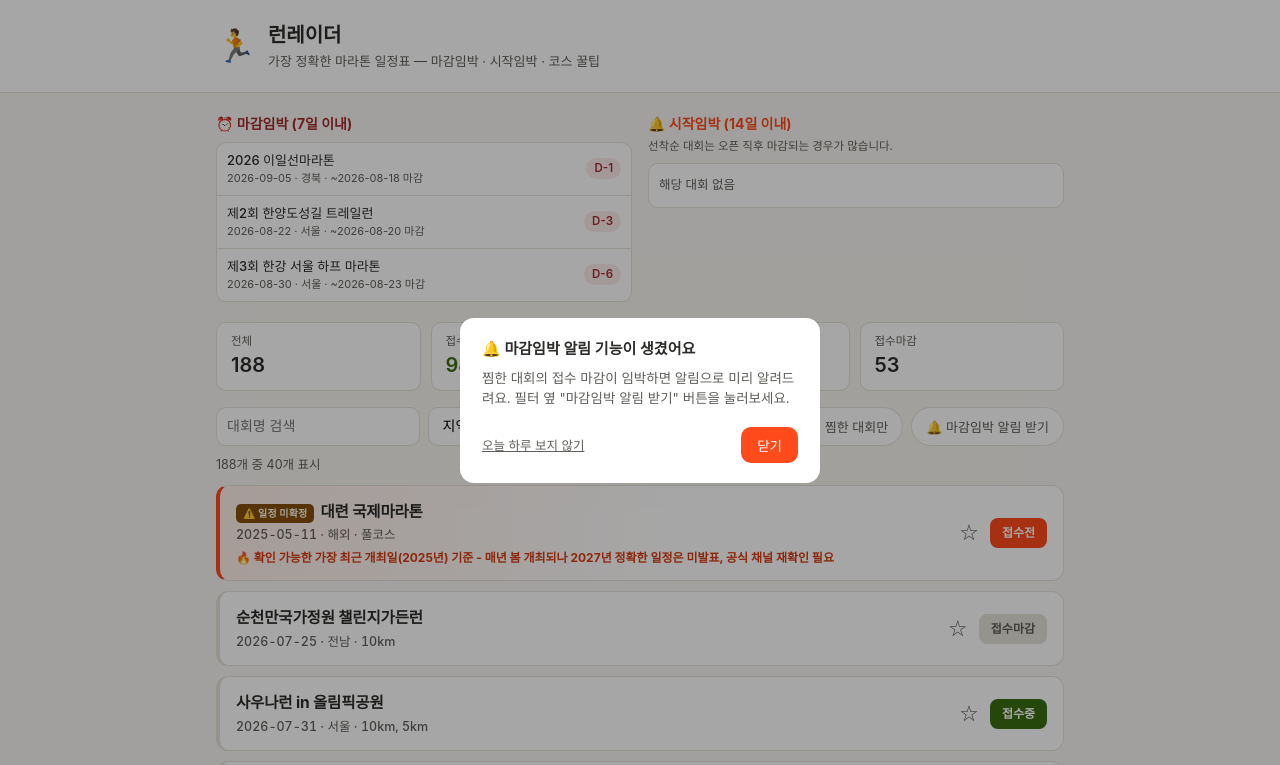
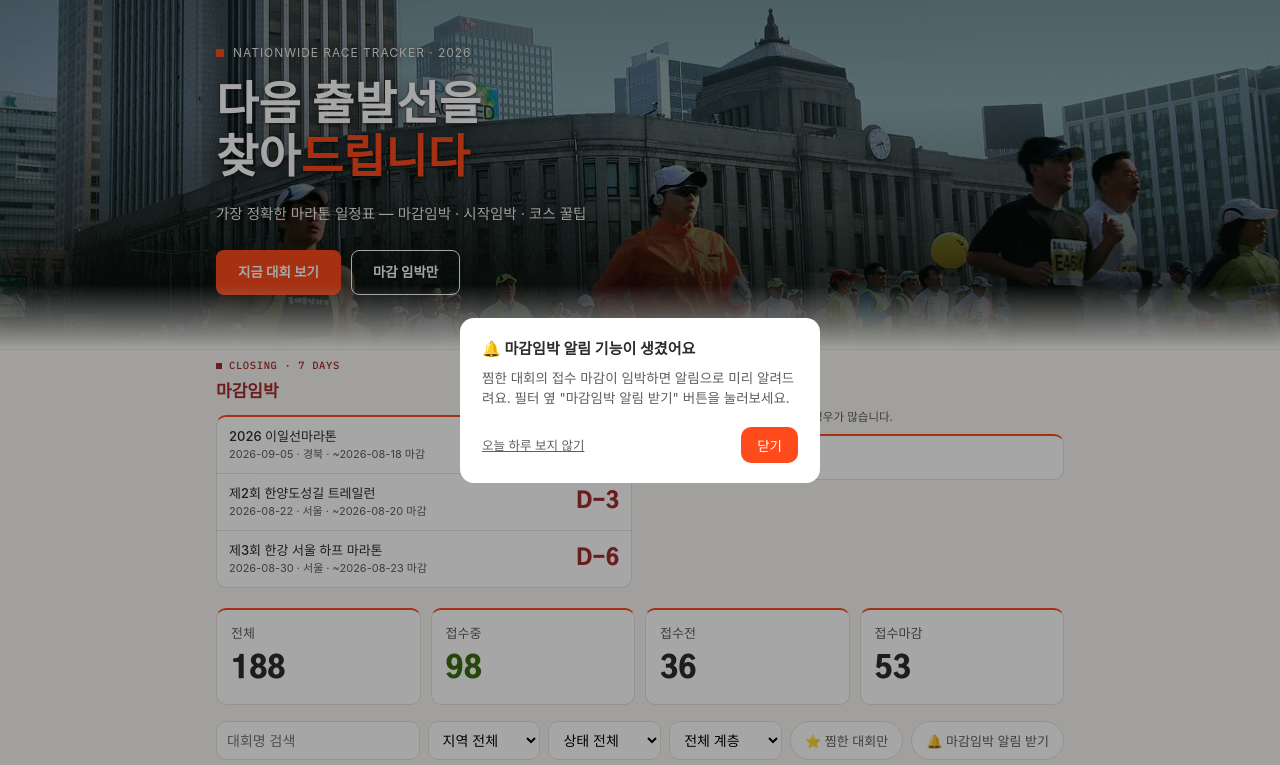
Before and after one commit to ARIRANG-CHIKI/Runraider, a website: page index.html in a window 1280 px wide. Shown: the top 765 px of the page. Drawn offline with Linux system fonts and the light colour scheme.

Commit message:
feat: photo hero, bold D-day/stat typography, schedule-table race list
- Header becomes a photo hero (Seoul International Marathon, CC BY-SA 2.0)
  with eyebrow, headline, and CTA buttons linking to #urgency/#race-list
- Urgency (closing/opening) sections get large Gothic A1 D-day numbers
  and eyebrow labels instead of small pill badges
- Stat cards get bold Gothic A1 numbers and an accent top border
- Race list restructured into a schedule-table grid (date / name·region /
  distance / status columns) with a header row, replacing the card list
- Detail page gets matching typography touches and an accent top border,
  existing gradient hero kept as-is
- Existing accent orange (#ff4a1c), notification/recommendation/favorites
  features all left untouched
- Added photo credit line in the footer per CC BY-SA 2.0 attribution

```diff
--- a/app.js
+++ b/app.js
@@ -185,11 +185,13 @@ function renderList() {
   const listEl = document.getElementById("race-list");
   listEl.innerHTML = filtered.slice(0, visibleCount).map(x => `
     <a class="race-item${x.competitivenessNote ? " urgent" : ""}" href="race.html?id=${x.id}">
+      <span class="race-date">${x.date}</span>
       <div>
         <div class="race-name">${x.tier === "Tier1" ? '<span class="tier1-badge">Tier1</span>' : ""}${x.dateUncertain ? '<span class="uncertain-badge">⚠️ 일정 미확정</span>' : ""}${x.name}</div>
-        <div class="race-meta">${x.date} · ${x.region} · ${x.distances}</div>
+        <div class="race-meta">${x.region}</div>
         ${x.competitivenessNote ? `<div class="competitiveness-note">🔥 ${x.competitivenessNote}</div>` : ""}
       </div>
+      <span class="race-dist">${x.distances}</span>
       <div class="race-item-right">
         ${favButton(x.id)}
         <span class="status-badge ${statusClass(x.status)}">${x.status}</span>
--- a/index.html
+++ b/index.html
@@ -6,6 +6,9 @@
 <title>런레이더 | 가장 정확한 마라톤 일정표</title>
 <meta name="description" content="국내외 마라톤 대회 일정을 접수 마감임박·시작임박 순으로 확인하세요. 접수 상태 확인 시각까지 표시하는 가장 정확한 마라톤 일정표." />
 <link rel="stylesheet" href="style.css" />
+<link rel="preconnect" href="https://fonts.googleapis.com">
+<link rel="preconnect" href="https://fonts.gstatic.com" crossorigin>
+<link href="https://fonts.googleapis.com/css2?family=Gothic+A1:wght@700;900&family=IBM+Plex+Mono:wght@500;600;700&display=swap" rel="stylesheet">
 </head>
 <body>
   <div id="notice-popup" class="notice-popup" hidden>
@@ -19,14 +22,14 @@
     </div>
   </div>
 
-  <header class="site-header">
+  <header class="site-header hero">
     <div class="wrap">
-      <div class="brand">
-        <span class="brand-mark">🏃</span>
-        <div>
-          <h1>런레이더</h1>
-          <p class="tagline">가장 정확한 마라톤 일정표 — 마감임박 · 시작임박 · 코스 꿀팁</p>
-        </div>
+      <p class="hero-eyebrow"><span class="sq"></span>NATIONWIDE RACE TRACKER · 2026</p>
+      <h1>다음 출발선을<br>찾아<span class="pop">드립니다</span></h1>
+      <p class="tagline">가장 정확한 마라톤 일정표 — 마감임박 · 시작임박 · 코스 꿀팁</p>
+      <div class="hero-btns">
+        <a class="hero-btn-primary" href="#race-list">지금 대회 보기</a>
+        <a class="hero-btn-ghost" href="#urgency">마감 임박만</a>
       </div>
     </div>
   </header>
@@ -51,11 +54,13 @@
 
     <section id="urgency" class="urgency-grid">
       <div class="urgency-col">
-        <h2 class="urgency-title urgency-close">⏰ 마감임박 (7일 이내)</h2>
+        <p class="urgency-eyebrow urgency-close"><span class="sq"></span>CLOSING · 7 DAYS</p>
+        <h2 class="urgency-title urgency-close">마감임박</h2>
         <div id="closing-list" class="urgency-list"></div>
       </div>
       <div class="urgency-col">
-        <h2 class="urgency-title urgency-open">🔔 시작임박 (14일 이내)</h2>
+        <p class="urgency-eyebrow urgency-open"><span class="sq"></span>OPENING · 14 DAYS</p>
+        <h2 class="urgency-title urgency-open">시작임박</h2>
         <p class="urgency-note">선착순 대회는 오픈 직후 마감되는 경우가 많습니다.</p>
         <div id="opening-list" class="urgency-list"></div>
       </div>
@@ -84,7 +89,10 @@
 
     <p id="f-count" class="f-count"></p>
 
-    <section id="race-list" class="race-list"></section>
+    <div class="race-panel">
+      <div class="race-head"><span>날짜</span><span>대회명 · 지역</span><span>거리</span><span>상태</span></div>
+      <section id="race-list" class="race-list"></section>
+    </div>
     <button id="load-more" class="load-more" hidden>더 보기</button>
   </main>
 
@@ -92,6 +100,7 @@
     <div class="wrap">
       <p>데이터 출처: 고러닝(gorunning.kr), 마라톤GO(marathongo.co.kr), 각 대회 공식 사이트 · 마지막 확인: <span id="last-verified"></span></p>
       <p class="disclaimer">정확한 접수 마감일과 정원은 반드시 각 대회 공식 사이트에서 최종 확인하세요.</p>
+      <p class="photo-credit">사진: <a href="https://www.flickr.com/photos/7122909@N05/2339927358" target="_blank" rel="noopener">hojusaram</a> (<a href="https://creativecommons.org/licenses/by-sa/2.0/" target="_blank" rel="noopener">CC BY-SA 2.0</a>)</p>
     </div>
   </footer>
 
--- a/style.css
+++ b/style.css
@@ -22,6 +22,8 @@
 body { margin: 0; background: var(--page-bg); color: #2c2c2a; line-height: 1.5; }
 .wrap { max-width: 880px; margin: 0 auto; padding: 0 16px; }
 
+.mono { font-family: "IBM Plex Mono", ui-monospace, monospace; }
+
 .site-header { background: var(--surface); border-bottom: 1px solid var(--border); padding: 20px 0; }
 .brand { display: flex; align-items: center; gap: 12px; }
 .brand-mark { font-size: 32px; }
@@ -29,73 +31,111 @@ body { margin: 0; background: var(--page-bg); color: #2c2c2a; line-height: 1.5;
 .brand-sub { font-size: 13px; color: var(--muted); font-weight: 400; }
 .tagline { margin: 2px 0 0; font-size: 13px; color: var(--muted); }
 
-.urgency-grid { display: grid; grid-template-columns: 1fr 1fr; gap: 16px; margin: 20px 0; }
-.urgency-title { font-size: 14px; margin: 0 0 8px; }
+.site-header.hero {
+  position: relative; overflow: hidden; padding: 44px 0 54px;
+  background-image: linear-gradient(180deg, rgba(8,16,12,.42) 0%, rgba(8,16,12,.34) 30%, rgba(8,16,12,.5) 60%, rgba(6,12,9,.88) 100%), url("hero-marathon.jpg");
+  background-size: cover; background-position: center 42%;
+}
+.site-header.hero::after {
+  content: ""; position: absolute; left: 0; right: 0; bottom: 0; height: 64px;
+  background: linear-gradient(180deg, transparent, var(--page-bg)); pointer-events: none;
+}
+.site-header.hero .wrap { position: relative; }
+.hero-eyebrow { display: flex; align-items: center; gap: 9px; font-size: 12px; letter-spacing: .08em; color: #eef0ea; margin: 0 0 18px; text-shadow: 0 1px 10px rgba(0,0,0,.5); }
+.hero-eyebrow .sq { width: 8px; height: 8px; background: var(--accent); display: inline-block; flex-shrink: 0; }
+.site-header.hero h1 { font-family: "Gothic A1", -apple-system, sans-serif; font-weight: 900; margin: 0 0 16px; font-size: clamp(30px,5.4vw,46px); line-height: 1.16; color: #fff; text-shadow: 0 4px 24px rgba(0,0,0,.55), 0 1px 3px rgba(0,0,0,.6); }
+.site-header.hero h1 .pop { color: var(--accent); }
+.site-header.hero .tagline { margin: 0 0 26px; font-size: 14.5px; color: #f1f2ee; max-width: 46ch; text-shadow: 0 2px 12px rgba(0,0,0,.5); }
+.hero-btns { display: flex; gap: 10px; }
+.hero-btn-primary { background: var(--accent); color: #fff; padding: 12px 22px; border-radius: 8px; font-size: 13.5px; font-weight: 700; text-decoration: none; }
+.hero-btn-ghost { border: 1px solid #fff; color: #fff; padding: 11px 21px; border-radius: 8px; font-size: 13.5px; font-weight: 700; text-decoration: none; }
+
+.urgency-grid { display: grid; grid-template-columns: 1fr 1fr; gap: 16px; margin: 8px 0 20px; }
+.urgency-eyebrow { display: flex; align-items: center; gap: 7px; font-family: "IBM Plex Mono"; font-size: 10.5px; letter-spacing: .06em; text-transform: uppercase; color: var(--muted); margin: 0 0 6px; }
+.urgency-eyebrow .sq { width: 6px; height: 6px; display: inline-block; flex-shrink: 0; }
+.urgency-close .sq { background: var(--danger); }
+.urgency-open .sq { background: var(--accent); }
+.urgency-title { font-family: "Gothic A1"; font-weight: 900; font-size: 17px; margin: 0 0 10px; }
 .urgency-close { color: var(--danger); }
 .urgency-open { color: var(--accent); }
-.urgency-note { font-size: 11.5px; color: var(--muted); margin: -4px 0 8px; }
-.urgency-list { background: var(--surface); border: 1px solid var(--border); border-radius: var(--radius); overflow: hidden; }
-.urgency-item { display: flex; justify-content: space-between; align-items: center; gap: 8px; padding: 8px 10px; border-bottom: 1px solid var(--border); font-size: 13px; text-decoration: none; color: inherit; }
+.urgency-note { font-size: 11.5px; color: var(--muted); margin: -6px 0 8px; }
+.urgency-list { background: var(--surface); border: 1px solid var(--border); border-top: 2px solid var(--accent); border-radius: var(--radius); overflow: hidden; }
+.urgency-item { display: flex; justify-content: space-between; align-items: center; gap: 8px; padding: 10px 12px; border-bottom: 1px solid var(--border); font-size: 13px; text-decoration: none; color: inherit; }
 .urgency-item:last-child { border-bottom: none; }
 .urgency-item:hover { background: #fbfaf7; }
 .urgency-empty { padding: 12px 10px; font-size: 12.5px; color: var(--muted); }
 .urgency-name { font-weight: 500; white-space: nowrap; overflow: hidden; text-overflow: ellipsis; }
 .urgency-sub { font-size: 11px; color: var(--muted); }
-.dday-badge { flex-shrink: 0; font-size: 11.5px; font-weight: 600; padding: 2px 8px; border-radius: 20px; }
-.dday-close { background: var(--danger-bg); color: var(--danger); }
-.dday-open { background: var(--accent-bg); color: var(--accent); }
+.dday-badge { flex-shrink: 0; font-family: "Gothic A1"; font-weight: 900; font-size: 22px; padding: 0; border-radius: 0; background: none !important; }
+.dday-close { color: var(--danger); }
+.dday-open { color: var(--accent); }
 
 .stats-row { display: grid; grid-template-columns: repeat(4, 1fr); gap: 10px; margin-bottom: 16px; }
-.stat-card { background: var(--surface); border: 1px solid var(--border); border-radius: var(--radius); padding: 10px 14px; }
-.stat-label { font-size: 11.5px; color: var(--muted); }
-.stat-value { font-size: 20px; font-weight: 600; }
+.stat-card { background: var(--surface); border: 1px solid var(--border); border-top: 2px solid var(--accent); border-radius: var(--radius); padding: 14px 14px 12px; }
+.stat-label { font-weight: 500; font-size: 13px; word-spacing: -.12em; color: var(--muted); }
+.stat-value { font-family: "Gothic A1"; font-weight: 900; font-size: 30px; margin-top: 4px; }
 
 .filters { display: flex; gap: 8px; flex-wrap: wrap; margin-bottom: 10px; }
 .filters input, .filters select {
   flex: 1; min-width: 110px; padding: 9px 10px; border: 1px solid var(--border);
   border-radius: var(--radius); font-size: 14px; background: var(--surface);
+  transition: border-color .15s;
 }
+.filters input:focus, .filters select:focus { outline: none; border-color: var(--accent); }
 .filters input { flex: 2; min-width: 160px; }
 
 .f-count { font-size: 12.5px; color: var(--muted); margin: 0 0 10px; }
 
-.race-list { display: flex; flex-direction: column; gap: 10px; }
-.race-item { display: flex; justify-content: space-between; align-items: center; gap: 14px; padding: 14px 16px; border-radius: 12px; background: var(--surface); border: 1px solid var(--border); border-left: 4px solid var(--border); text-decoration: none; color: inherit; }
-.race-item:hover { border-color: var(--accent); }
-.race-item.urgent { border-left-color: var(--accent); background: linear-gradient(90deg, var(--accent-bg), var(--surface) 55%); }
-.race-name { font-size: 15.5px; font-weight: 700; letter-spacing: -0.01em; }
-.race-meta { font-size: 12.5px; color: var(--muted); margin-top: 3px; font-variant-numeric: tabular-nums; font-weight: 500; }
-.competitiveness-note { font-size: 12px; color: var(--accent-dark); margin-top: 5px; line-height: 1.4; font-weight: 700; }
+.race-panel { background: var(--surface); border: 1px solid var(--border); border-top: 2px solid var(--accent); border-radius: var(--radius); overflow: hidden; }
+.race-head, .race-item { display: grid; grid-template-columns: 64px 1fr 110px 76px; align-items: center; gap: 12px; }
+.race-head { padding: 8px 14px; border-bottom: 1px solid var(--border); font-family: "IBM Plex Mono"; font-size: 10px; letter-spacing: .04em; text-transform: uppercase; color: var(--muted); }
+.race-item { padding: 12px 14px; border-bottom: 1px solid var(--border); border-left: 3px solid transparent; text-decoration: none; color: inherit; }
+.race-item:last-child { border-bottom: none; }
+.race-item:hover { background: #fbfaf7; border-left-color: var(--accent); }
+.race-item.urgent { border-left-color: var(--accent); background: linear-gradient(90deg, var(--accent-bg), var(--surface) 65%); }
+.race-name { font-size: 14.5px; font-weight: 500; }
+.race-meta { font-size: 12px; color: var(--muted); margin-top: 2px; }
+.race-date { font-family: "IBM Plex Mono"; font-weight: 700; font-size: 13px; color: #2c2c2a; }
+.race-dist { font-family: "IBM Plex Mono"; font-size: 12px; color: var(--muted); }
+.competitiveness-note { font-size: 12px; color: var(--accent-dark); margin-top: 4px; line-height: 1.4; font-weight: 700; }
 .tier1-badge { display: inline-block; font-size: 10px; font-weight: 800; letter-spacing: 0.02em; padding: 2px 7px; border-radius: 5px; background: #3c3489; color: #f1effe; margin-right: 6px; }
 .uncertain-badge { display: inline-block; font-size: 10px; font-weight: 800; letter-spacing: 0.02em; padding: 2px 7px; border-radius: 5px; background: var(--warning); color: #fff8ec; margin-right: 6px; }
-.status-badge { flex-shrink: 0; font-size: 12px; font-weight: 800; padding: 6px 12px; border-radius: 8px; white-space: nowrap; }
+.status-badge { flex-shrink: 0; font-size: 11px; font-weight: 800; padding: 4px 10px; border-radius: 6px; white-space: nowrap; }
 .status-접수중 { background: var(--success); color: #fff; }
 .status-접수마감 { background: var(--border); color: var(--muted); }
 .status-접수전 { background: var(--accent); color: #fff; }
 .status-부문별.상이 { background: var(--warning); color: #fff; }
 
 .load-more { display: block; width: 100%; margin-top: 12px; padding: 10px; border-radius: var(--radius); border: 1px solid var(--border); background: var(--surface); cursor: pointer; font-size: 14px; }
+.load-more:hover { border-color: var(--accent); color: var(--accent-dark); }
 
-.site-footer { margin-top: 30px; padding: 20px 0 40px; font-size: 12px; color: var(--muted); }
+.site-footer { margin-top: 30px; padding: 20px 0 40px; font-size: 12px; color: var(--muted); border-top: 1px solid var(--border); }
+.site-footer p:first-child { padding-top: 18px; }
 .disclaimer { margin-top: 4px; }
+.photo-credit { margin-top: 10px; font-size: 11px; color: var(--muted); }
+.photo-credit a { color: var(--muted); }
+.photo-credit a:hover { color: var(--accent); }
 
 @media (max-width: 640px) {
   .urgency-grid { grid-template-columns: 1fr; }
   .stats-row { grid-template-columns: repeat(2, 1fr); }
+  .race-head { display: none; }
+  .race-item { grid-template-columns: 52px 1fr auto; }
+  .race-dist { display: none; }
 }
 
 .brand-link { text-decoration: none; color: inherit; }
 .back-link { display: inline-block; margin: 16px 0; font-size: 13px; color: var(--muted); text-decoration: none; }
 .back-link:hover { color: var(--accent); }
 
-.detail-card { background: var(--surface); border: 1px solid var(--border); border-radius: 14px; overflow: hidden; margin-bottom: 30px; }
+.detail-card { background: var(--surface); border: 1px solid var(--border); border-top: 2px solid var(--accent); border-radius: 14px; overflow: hidden; margin-bottom: 30px; }
 .detail-hero { padding: 24px 22px 20px; background: linear-gradient(120deg, var(--hero-from) 0%, var(--hero-to) 100%); }
 .detail-head { display: flex; justify-content: space-between; align-items: flex-start; gap: 12px; }
-.race-name-lg { font-size: 22px; font-weight: 800; letter-spacing: -0.02em; color: #fff; }
-.detail-meta { font-size: 13.5px; color: #d3f0ff; margin-top: 6px; font-variant-numeric: tabular-nums; font-weight: 600; }
+.race-name-lg { font-family: "Gothic A1", -apple-system, sans-serif; font-weight: 900; font-size: 22px; letter-spacing: -0.01em; color: #fff; }
+.detail-meta { font-family: "IBM Plex Mono"; font-size: 13px; color: #d3f0ff; margin-top: 6px; font-weight: 600; }
 .detail-dday { display: inline-block; margin-top: 12px; background: var(--accent); color: #fff; font-size: 12.5px; font-weight: 800; padding: 5px 12px; border-radius: 20px; letter-spacing: -0.01em; }
 .dist-pills { display: flex; flex-wrap: wrap; gap: 8px; margin-top: 14px; }
-.dist-pill { font-size: 12.5px; font-weight: 700; padding: 5px 12px; border-radius: 20px; background: rgba(255,255,255,0.18); color: #fff; border: none; }
+.dist-pill { font-family: "IBM Plex Mono"; font-size: 12px; font-weight: 700; padding: 5px 12px; border-radius: 20px; background: rgba(255,255,255,0.18); color: #fff; border: none; }
 .detail-competitiveness { font-size: 13px; margin: 14px 22px 0; padding: 10px 12px; background: var(--accent-bg); color: var(--accent-dark); border-radius: var(--radius); font-weight: 600; }
 .detail-body { padding: 4px 22px 22px; }
 .detail-rows { margin: 16px 0; }
```
Also changed, not shown: race.html (+3 -0 lines), hero-marathon.jpg (added).
